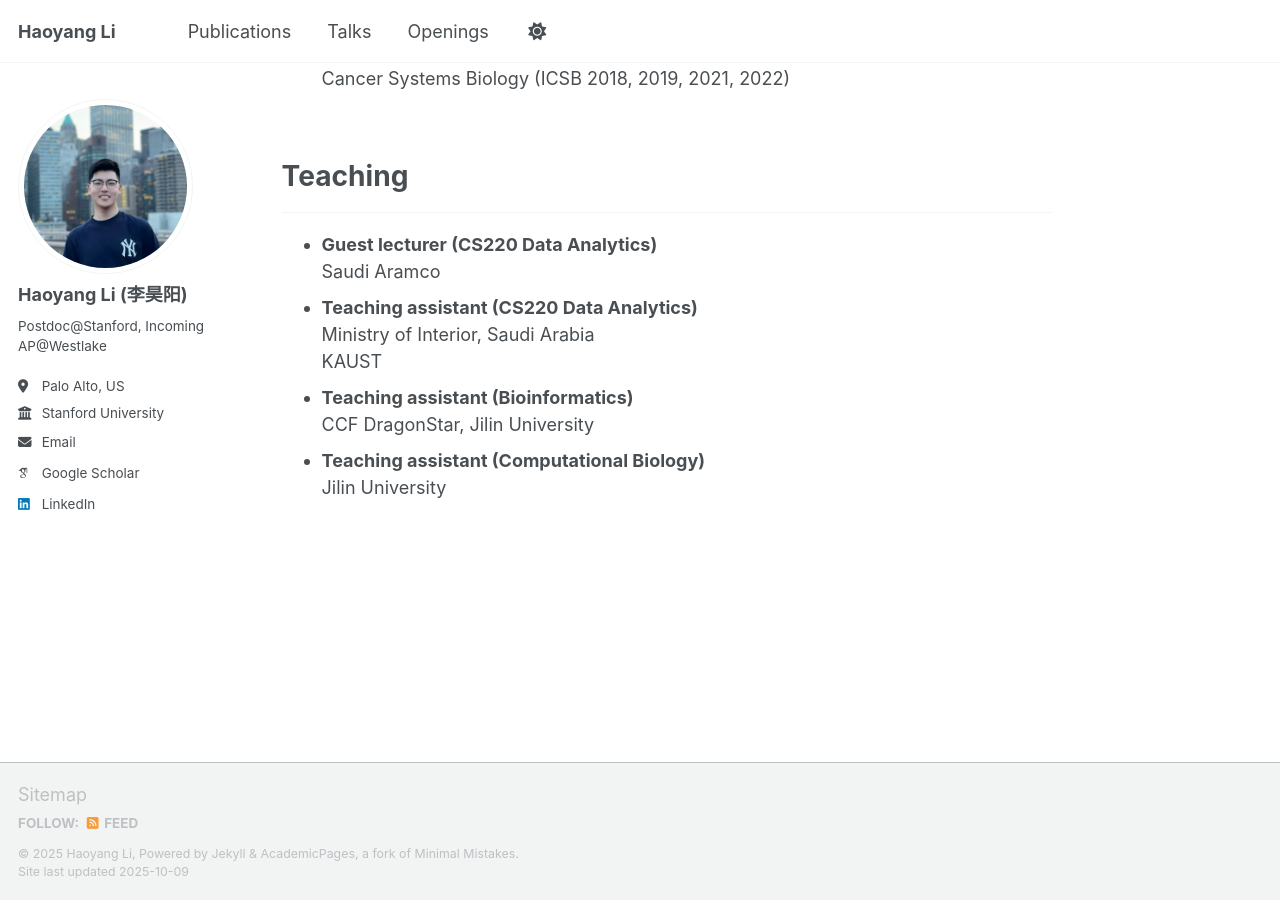
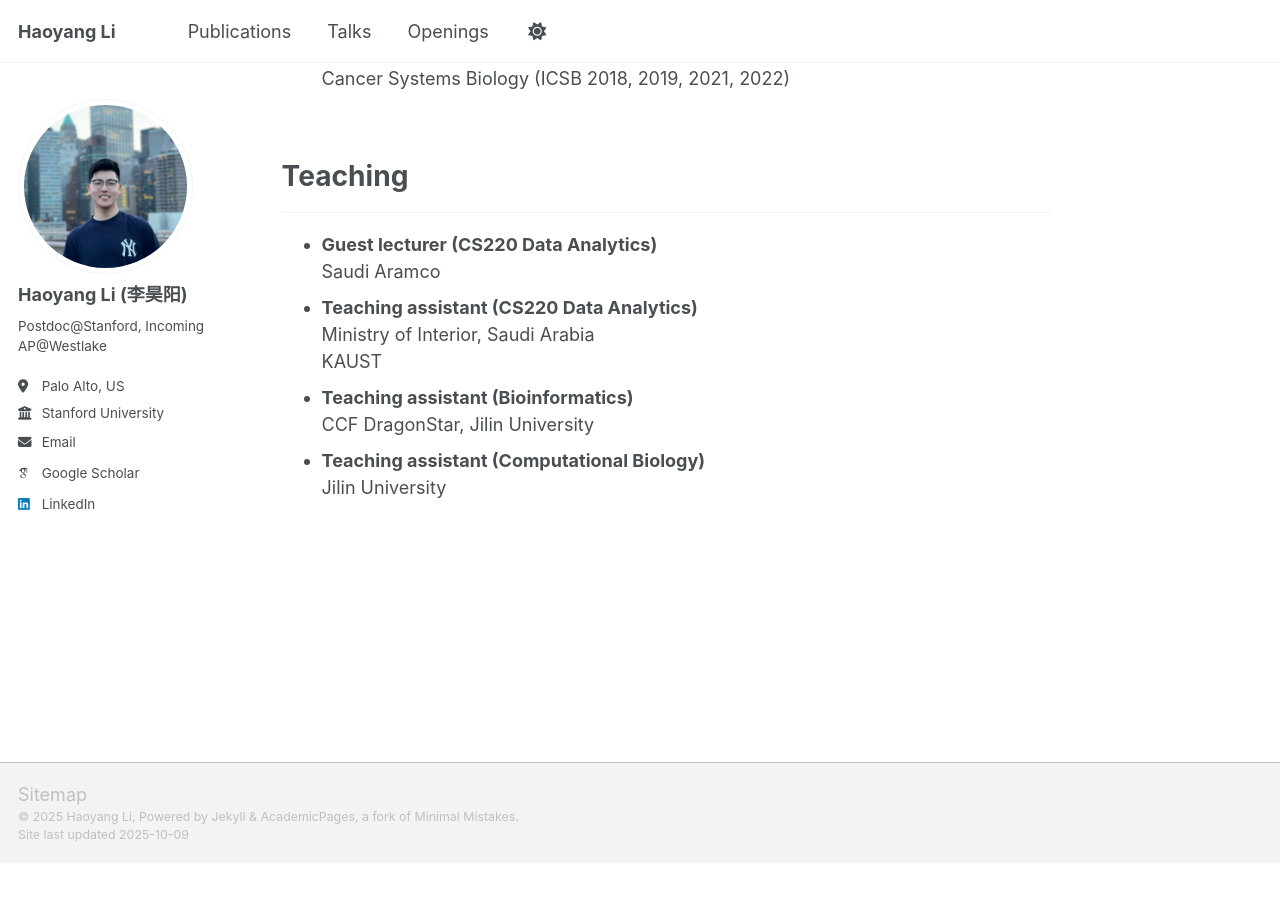
Before and after one commit to leihouyeung/lihaoyang.github.io, a Jekyll site: the page built from _pages/about.md, in a window 1280 px wide and 900 px high, scrolled down 1088 px. Built offline with Jekyll 4.4.1, drawn with Linux system fonts in a browser that asks for light colours; some web fonts are replaced; a script that is not in the unit is left out; after the commit the page ends 1951 px from its top, so only the background shows below that.

Commit message:
Update footer.html

```diff
--- a/_includes/footer.html
+++ b/_includes/footer.html
@@ -1,22 +1,14 @@
 {% include base_path %}
 
-{% if site.author.github or site.author.bitbucket or site.atom_feed.hide != true %}
-<div class="page__footer-follow">
-  <ul class="social-icons">
-    {% if site.data.ui-text[site.locale].follow_label %}
-      <li><strong>{{ site.data.ui-text[site.locale].follow_label }}</strong></li>
-    {% endif %}
-    {% if site.author.github %}
-      <li><a href="http://github.com/{{ site.author.github }}"><i class="fab fa-github" aria-hidden="true"></i> GitHub</a></li>
-    {% endif %}
-    {% if site.author.bitbucket %}
-      <li><a href="http://bitbucket.org/{{ site.author.bitbucket }}"><i class="fab fa-bitbucket" aria-hidden="true"></i> Bitbucket</a></li>
-    {% endif %}
-    {% if site.atom_feed.hide != true %}
-    <li><a href="{% if site.atom_feed.path %}{{ site.atom_feed.path }}{% else %}{{ base_path }}/feed.xml{% endif %}"><i class="fa fa-fw fa-rss-square" aria-hidden="true"></i> {{ site.data.ui-text[site.locale].feed_label | default: "Feed" }}</a></li>
-    {% endif %}
-  </ul>
-</div>
+{% if jekyll.environment == "production" and site.url == "https://hy-li.com" %}
+  <!-- Google tag (gtag.js) – placed in footer -->
+  <script async src="https://www.googletagmanager.com/gtag/js?id=G-PEPPGK5BN6"></script>
+  <script>
+    window.dataLayer = window.dataLayer || [];
+    function gtag(){dataLayer.push(arguments);}
+    gtag('js', new Date());
+    gtag('config', 'G-PEPPGK5BN6', { 'anonymize_ip': true });
+  </script>
 {% endif %}
 
 <div class="page__footer-copyright">
```
